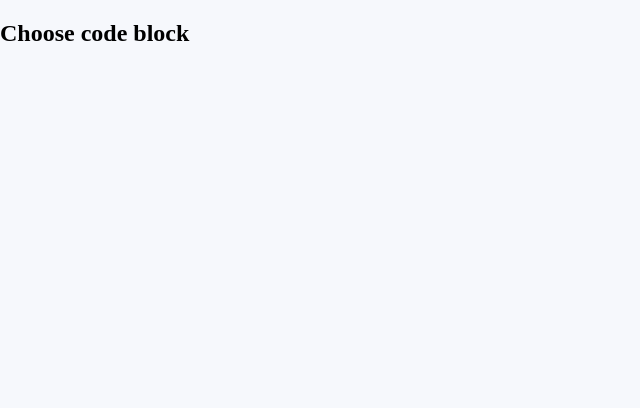
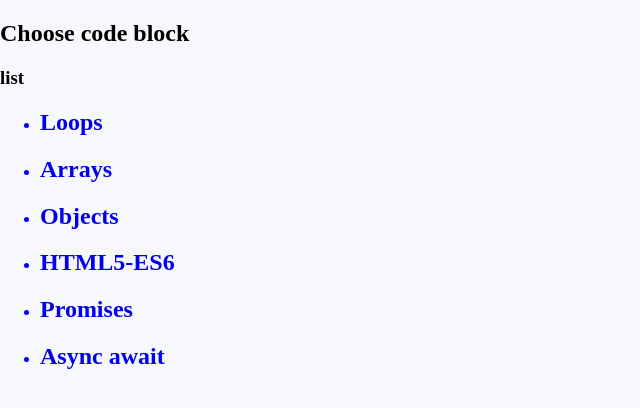
Before and after one commit to ReutEdry/CodeLab-front, a React (Vite) app: page / in a window 1280 px wide. Shown: the top 408 px of the page, without its empty margins (0-640 px from the left). Built offline with nearby package versions, Linux system fonts and the light colour scheme.

Commit message:
Set lobby page functionality

```diff
--- a/src/RootCmp.jsx
+++ b/src/RootCmp.jsx
@@ -1,7 +1,7 @@
 import React from 'react'
 import { Routes, Route } from 'react-router'
 import { Lobby } from './pages/Lobby'
-import { CodeBlockIndex } from './pages/CodeBlockIndex'
+import { CodeEditor } from './pages/CodeEditor'
 
 export function RootCmp() {
     return (
@@ -9,7 +9,7 @@ export function RootCmp() {
             <main>
                 <Routes>
                     <Route path="/" element={<Lobby />} />
-                    <Route path="/blockCode/:blockId" element={<CodeBlockIndex />} />
+                    <Route path="/editor/:blockId" element={<CodeEditor />} />
                 </Routes>
             </main>
         </div>
--- a/src/cmps/CodeBlockList.jsx
+++ b/src/cmps/CodeBlockList.jsx
@@ -1,10 +1,24 @@
+import { Link } from "react-router-dom";
 import { CodeBlockPreview } from "./CodeBlockPreview";
 
-export function CodeBlockList() {
+export function CodeBlockList({ codeBlocks }) {
+    console.log(codeBlocks);
+
     return (
         <section>
-            <h2>CodeBlockList</h2>
-            <CodeBlockPreview />
+            <h1>list</h1>
+            {/* <CodeBlockPreview /> */}
+            <ul>
+                {codeBlocks.map(block => (
+
+                    <Link to={`/editor/${block._id}`} key={block._id}>
+                        <li>
+                            <CodeBlockPreview block={block} />
+                        </li>
+                    </Link>
+                )
+                )}
+            </ul>
         </section >
     )
 }
--- a/src/cmps/CodeBlockPreview.jsx
+++ b/src/cmps/CodeBlockPreview.jsx
@@ -1,7 +1,6 @@
-export function CodeBlockPreview() {
+export function CodeBlockPreview({ block }) {
+
     return (
-        <section>
-            <h2>CodeBlockPreview</h2>
-        </section >
+        <h2>{block.subject}</h2>
     )
 }
--- a/src/pages/CodeBlockIndex.jsx
+++ /dev/null
@@ -1,10 +0,0 @@
-import { CodeBlockList } from "../cmps/CodeBlockList";
-
-export function CodeBlockIndex() {
-    return (
-        <div>
-            CODE BLOCK
-            <CodeBlockList />
-        </div>
-    )
-}
--- /dev/null
+++ b/src/pages/CodeEditor.jsx
@@ -0,0 +1,7 @@
+export function CodeEditor() {
+    return (
+        <div>
+            CodeEditor
+        </div>
+    )
+}
--- a/src/pages/Lobby.jsx
+++ b/src/pages/Lobby.jsx
@@ -1,7 +1,31 @@
+import { useEffect } from "react"
+import { useState } from "react"
+import { codeBlockService } from "../services/code-block.service.local"
+import { CodeBlockList } from "../cmps/CodeBlockList"
+
 export function Lobby() {
+
+    const [codeBlocks, setCodeBlocks] = useState(null)
+
+    useEffect(() => {
+        if (!codeBlocks) loadCodeBlocks()
+    }, [])
+
+    async function loadCodeBlocks() {
+        try {
+            const codeBlocks = await codeBlockService.query()
+            setCodeBlocks(codeBlocks)
+        } catch (error) {
+            console.log('Can not load code blocks', error);
+
+        }
+    }
+
+    if (!codeBlocks || !codeBlocks.length) return <div>loading</div>
     return (
         <section>
             <h1>Choose code block</h1>
+            <CodeBlockList codeBlocks={codeBlocks} />
         </section >
     )
 }
--- a/src/services/async-storage.service.js
+++ b/src/services/async-storage.service.js
@@ -7,10 +7,7 @@ export const storageService = {
 }
 
 function query(entityType, delay = 500) {
-    console.log('storage query');
-
     var entities = JSON.parse(localStorage.getItem(entityType)) || []
-    console.log('entities', entities)
     return new Promise(resolve => setTimeout(() => resolve(entities), delay))
 }
 
--- a/src/services/code-block.service.local.js
+++ b/src/services/code-block.service.local.js
@@ -12,8 +12,6 @@ export const codeBlockService = {
 
 async function query() {
     var codeBlocks = await storageService.query(STORAGE_KEY)
-    console.log(codeBlocks);
-
     return codeBlocks
 }
 
--- a/src/services/util.service.js
+++ b/src/services/util.service.js
@@ -60,8 +60,6 @@ function saveToStorage(key, value) {
 
 function loadFromStorage(key) {
     const data = localStorage.getItem(key)
-    console.log('loadFromStorage', data);
-
     return (data) ? JSON.parse(data) : undefined
 }
 
```
